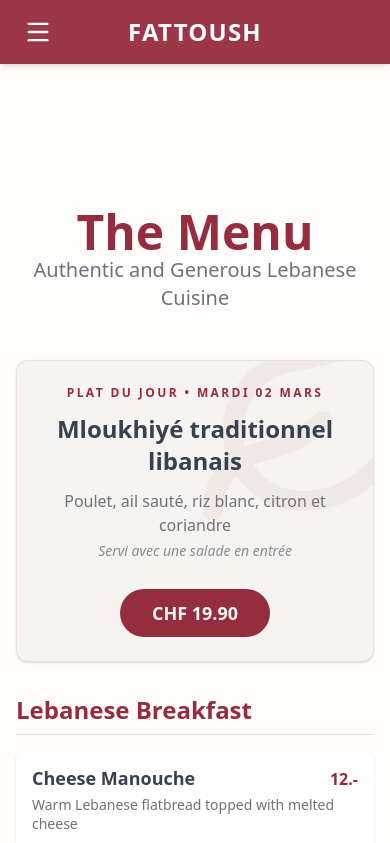
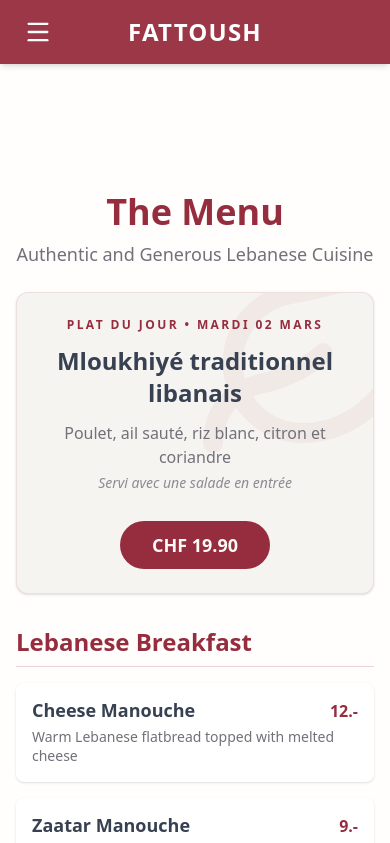
Before and after one commit to lopezdamien/fattoush, a Next.js app: page /en/menu in a window 390 px wide. Shown: the top 843 px of the page. Built offline with nearby package versions, Linux system fonts and the light colour scheme.

Commit message:
style(menu): reduce top spacing above title

```diff
--- a/src/app/[locale]/menu/page.tsx
+++ b/src/app/[locale]/menu/page.tsx
@@ -125,12 +125,12 @@
 
     return (
         <main className="pt-24 min-h-screen bg-secondary/30">
-            <Section className="text-center space-y-4">
+            <div className="container mx-auto px-4 text-center space-y-4 pt-8 pb-6 md:pt-10 lg:pt-12">
                 <FadeIn>
-                    <h1 className="text-5xl font-bold text-primary">{t("title")}</h1>
-                    <p className="text-xl text-muted-foreground">{t("subtitle")}</p>
+                    <h1 className="text-4xl md:text-5xl font-bold text-primary">{t("title")}</h1>
+                    <p className="text-lg md:text-xl text-muted-foreground mt-2">{t("subtitle")}</p>
                 </FadeIn>
-            </Section>
+            </div>
 
             {/* Plat du Jour (Compact version) */}
             <div className="container mx-auto px-4 mb-8">
```
